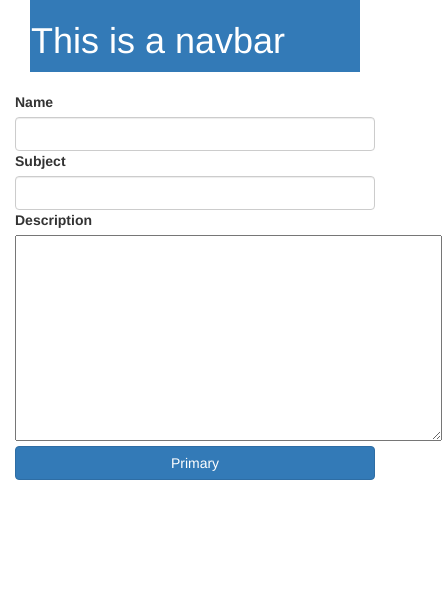
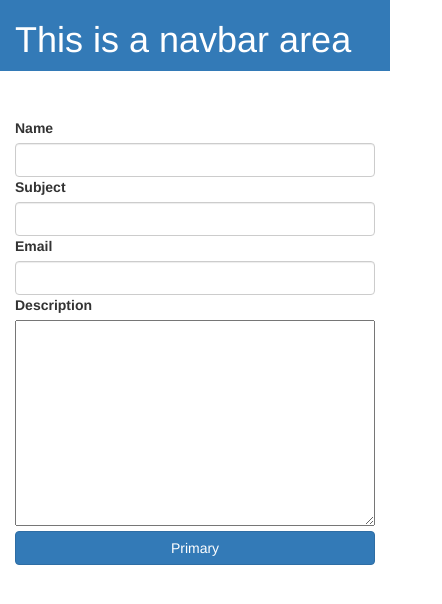
Before and after one commit to Mojo-jowo/html-form, a plain HTML site: page index.html in a window 390 px wide. Shown: the whole page, 442 px wide, since content can reach past the window. Drawn offline with nearby package versions, Linux system fonts and the light colour scheme.

Commit message:
responsive changes

```diff
--- a/index.html
+++ b/index.html
@@ -9,33 +9,54 @@
         <!-- bootstrap cdn link -->
         <link rel="stylesheet" href="https://maxcdn.bootstrapcdn.com/bootstrap/3.3.7/css/bootstrap.min.css" integrity="sha384-BVYiiSIFeK1dGmJRAkycuHAHRg32OmUcww7on3RYdg4Va+PmSTsz/K68vbdEjh4u" crossorigin="anonymous"/>
         <!-- style css link -->
-        <link rel="stylesheet" href="">
+        <link rel="stylesheet" href="./style.css" type="text/css">
     </head>
     <body>
         <div class="container-fluid">
-            <div class="container-fluid">
-                <nav class="navbar fixed-top navbar-expand-lg navbar-dark bg-primary">
-                    <h1>This is a navbar</h1>
-                 </nav>
-            </div>
+            <section class="container-fluid">
+                <nav class="navbar navbar-fixed-top navbar-dark bg-primary">
+                    <div class="container">
+                        <h1 class="content">This is a navbar area</h1>
+                    </div>
+                  </nav>
+            </section>
 
-            <div class="form-section">
-                <section class="form">
-                    <form action="">
-                        <div class="mb-3">
+
+
+            <section class="form row">
+                <form action="" class="col-md-6">
+                    <div class="mb-3 row">
+                        <div class="col-md-6">
                             <label for="name" class="form-label">Name</label>
                             <input type="text" class="form-control">
+                        </div>
+
+                        <div class="col-md-6">
                             <label for="subject" class="form-label">Subject</label>
                             <input type="text" class="form-control">
                         </div>
-                        <label for="description" class="form-label">Description</label>
-                        <div class="mb-3">
-                        <textarea name="description" id="" cols="50" rows="10"></textarea>
+
+
+                    </div>
+
+                    <div class="mb-3 row">
+                        <div class="col-md-8">
+                            <label for="email" class="form-label">Email</label>
+                            <input type="email" class="form-control">
                         </div>
+                    </div>
+
+                    <label for="description" class="form-label">Description</label>
+                    <div class="mb-3">
+                        <textarea name="description" id="" rows="10"></textarea>
+                    </div>
+
+                    <div class="button">
                         <button type="button" class="btn btn-primary btn-block">Primary</button>
-                    </form>
-                </section>
-            </div>
+                    </div>
+
+                </form>
+            </section>
 
         </div>
 
--- a/style.css
+++ b/style.css
@@ -0,0 +1,11 @@
+.form {
+    position: relative;
+    top: 14vh;
+}
+
+textarea {
+    -webkit-box-sizing: border-box;
+    -moz-box-sizing: border-box;
+    box-sizing: border-box;
+    width: 100%;
+}
```
